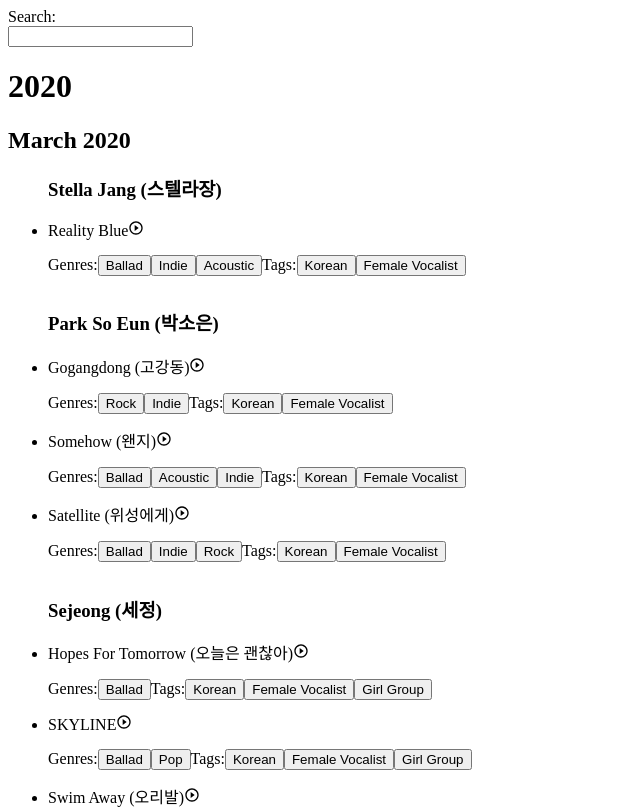
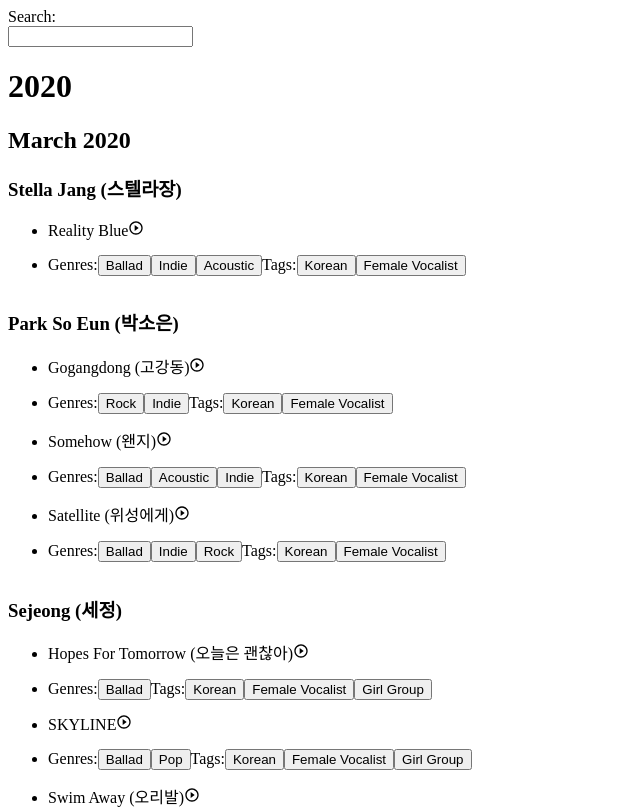
Before and after one commit to marvintran/MySongList, a React (Create React App) app: page / in a window 1280 px wide. Shown: the top 809 px of the page, without its empty margins (0-640 px from the left). Built offline with nearby package versions, Linux system fonts and the light colour scheme.

Commit message:
Used <React.Fragment> instead of <div> where necessary.

```diff
--- a/src/components/MonthList.js
+++ b/src/components/MonthList.js
@@ -9,9 +9,9 @@ class MonthList extends React.Component {
     });
 
     return (
-      <ul>
+      <React.Fragment>
         {songs}
-      </ul>
+      </React.Fragment>
     )
   }
 }
--- a/src/components/SearchBar.js
+++ b/src/components/SearchBar.js
@@ -6,13 +6,14 @@ class SearchBar extends React.Component {
     this.handleFilterTextChange = this.handleFilterTextChange.bind(this);
   }
 
-  handleFilterTextChange(e) {
-    this.props.onFilterTextChange(e.target.value);
+  handleFilterTextChange(event) {
+    this.props.onFilterTextChange(event.target.value);
   }
 
+  // https://reactjs.org/docs/forms.html#handling-multiple-inputs
   render() {
     return (
-      <div>
+      <React.Fragment>
         Search:
         <form>
           <input
@@ -21,7 +22,7 @@ class SearchBar extends React.Component {
             onChange={this.handleFilterTextChange}
             />
         </form>
-      </div>
+      </React.Fragment>
     )
   }
 }
--- a/src/components/Songs.js
+++ b/src/components/Songs.js
@@ -15,10 +15,12 @@ class Songs extends React.Component {
 
     if(rows.length > 0) {
       return (
-        <div>
+        <React.Fragment>
           <h3>{artistName}</h3>
-          {rows}
-        </div>
+          <ul>
+            {rows}
+          </ul>
+        </React.Fragment>
     )}
 
     return null;
--- a/src/components/Track.js
+++ b/src/components/Track.js
@@ -41,17 +41,17 @@ class Track extends React.Component {
     });
 
     return (
-      <div>
+      <React.Fragment>
         <li onClick={() => this.toggleVideo()}>
           {this.props.track.name}
           {button}
         </li>
-        <div class="filterOptions">
+        <li class="filterOptions">
           <p class="filterButton">Genres:</p>
           {genres}
           <p class="filterButton">Tags:</p>
           {tags}
-        </div>
+        </li>
         { videoShowing
           ? <ReactPlayer
             url={this.props.track.url}
@@ -60,7 +60,7 @@ class Track extends React.Component {
             />
           : null
         }
-      </div>
+      </React.Fragment>
     )
   }
 }
```
